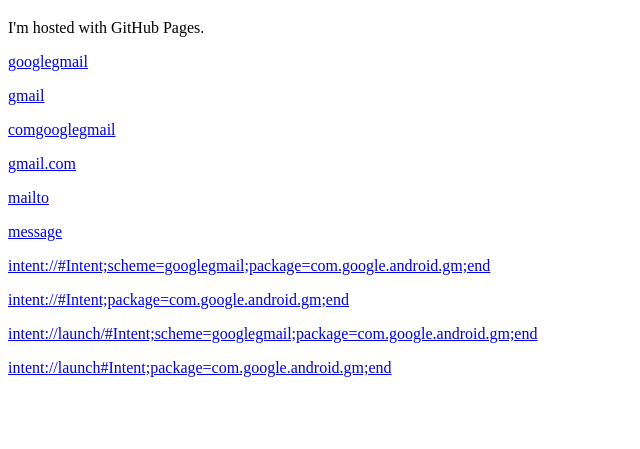
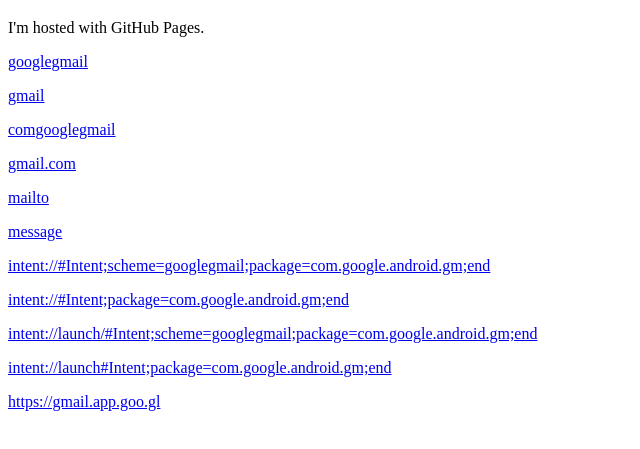
Before and after one commit to eisuke/eisuke.github.io, a plain HTML site: page index.html in a window 1280 px wide. Shown: the part 61-510 px from the top of the page, without its empty margins (0-640 px from the left). Drawn offline with Linux system fonts and the light colour scheme.

Commit message:
Update index.html

```diff
--- a/index.html
+++ b/index.html
@@ -14,5 +14,6 @@
 <p><a href="intent://#Intent;package=com.google.android.gm;end">intent://#Intent;package=com.google.android.gm;end</a></p>
 <p><a href="intent://launch/#Intent;scheme=googlegmail;package=com.google.android.gm;end">intent://launch/#Intent;scheme=googlegmail;package=com.google.android.gm;end</a></p>
 <p><a href="intent://launch#Intent;package=com.google.android.gm;end">intent://launch#Intent;package=com.google.android.gm;end</a></p>
+<p><a href="https://gmail.app.goo.gl">https://gmail.app.goo.gl</a></p>
 </body>
 </html>
```
